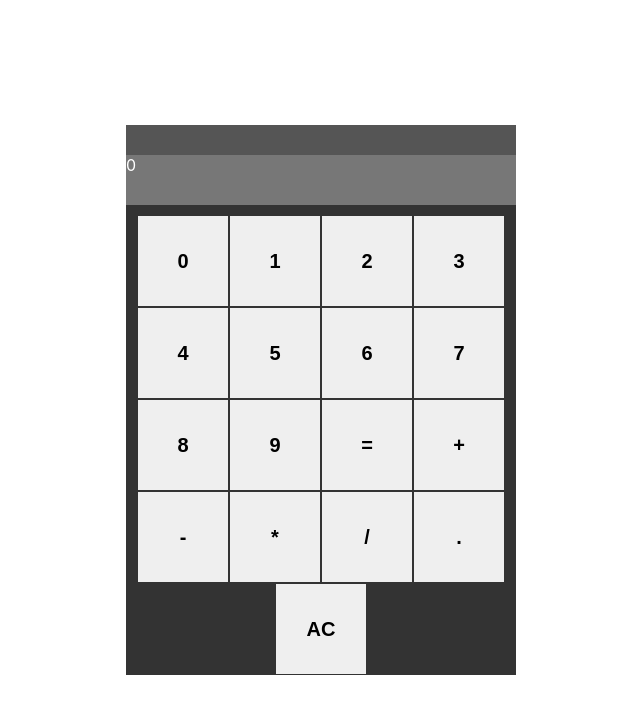
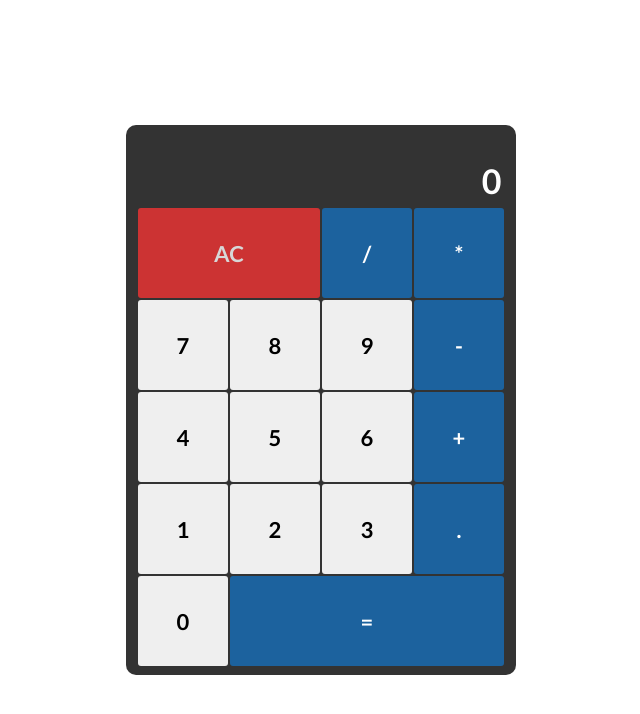
Before and after one commit to andrewhopgood/javascript-calculator, a React (Create React App) app: page / in a window 1280 px wide. Shown: the top 714 px of the page, without its empty margins (319-959 px from the left). Built offline with nearby package versions, Linux system fonts and the light colour scheme.

Commit message:
completed styling, fixed a few bugs

```diff
--- a/src/App.css
+++ b/src/App.css
@@ -1,3 +1,5 @@
+@import url("https://fonts.googleapis.com/css2?family=Lato:wght@700&display=swap");
+
 body {
   height: 100vh;
   display: flex;
@@ -5,4 +7,6 @@
   justify-content: center;
   align-items: center;
   box-sizing: border-box;
+  font-family: "Lato", sans-serif;
+  font-size: 24px;
 }
--- a/src/ButtonData.js
+++ b/src/ButtonData.js
@@ -1,19 +1,32 @@
 export default [
   {
-    id: "zero",
-    name: "0",
+    id: "clear",
+    name: "AC",
   },
   {
-    id: "one",
-    name: "1",
+    id: "divide",
+    name: "/",
   },
   {
-    id: "two",
-    name: "2",
+    id: "multiply",
+    name: "*",
   },
   {
-    id: "three",
-    name: "3",
+    id: "seven",
+    name: "7",
+  },
+  {
+    id: "eight",
+    name: "8",
+  },
+  {
+    id: "nine",
+    name: "9",
+  },
+
+  {
+    id: "subtract",
+    name: "-",
   },
   {
     id: "four",
@@ -28,43 +41,32 @@
     name: "6",
   },
   {
-    id: "seven",
-    name: "7",
-  },
-  {
-    id: "eight",
-    name: "8",
-  },
-  {
-    id: "nine",
-    name: "9",
-  },
-  {
-    id: "equals",
-    name: "=",
-  },
-  {
     id: "add",
     name: "+",
   },
+
   {
-    id: "subtract",
-    name: "-",
+    id: "one",
+    name: "1",
   },
   {
-    id: "multiply",
-    name: "*",
+    id: "two",
+    name: "2",
   },
   {
-    id: "divide",
-    name: "/",
+    id: "three",
+    name: "3",
   },
   {
     id: "decimal",
     name: ".",
   },
   {
-    id: "clear",
-    name: "AC",
+    id: "zero",
+    name: "0",
+  },
+  {
+    id: "equals",
+    name: "=",
   },
 ];
--- a/src/components/Button.js
+++ b/src/components/Button.js
@@ -107,7 +107,9 @@
       ) {
         return;
       }
-
+      if (outputDisplay === "") {
+        return;
+      }
       setInputDisplay(eval(outputDisplay));
       return setOutputDisplay("");
     }
--- a/src/styles/Button.css
+++ b/src/styles/Button.css
@@ -4,8 +4,10 @@
   margin: 1px;
   border: none;
   color: black;
-  font-size: 20px;
+  font-size: 22px;
   font-weight: 900;
+  font-family: inherit;
+  border-radius: 3px;
 }
 
 button:focus {
@@ -16,5 +18,57 @@
 button:active {
   border: none;
   outline: none;
-  background-color: #777;
+  background-color: #999;
 }
+
+#equals {
+  width: 274px;
+}
+
+#equals,
+#divide,
+#multiply,
+#add,
+#subtract,
+#decimal {
+  background-color: rgb(28, 98, 158);
+  color: white;
+}
+
+#equals:active,
+#divide:active,
+#multiply:active,
+#add:active,
+#subtract:active,
+#decimal:active {
+  background-color: rgb(147, 194, 236);
+}
+
+#clear {
+  width: 182px;
+  background-color: rgb(204, 51, 51);
+  color: rgb(215, 215, 215);
+}
+#clear:active {
+  background-color: rgb(248, 72, 72);
+}
+/*
+
+    id: "clear",
+    id: "divide",
+    id: "multiply",
+    id: "seven",
+    id: "eight",
+    id: "nine",
+    id: "subtract",
+    id: "four",
+    id: "five",
+    id: "six",
+    id: "add",
+    id: "one",
+    id: "two",
+    id: "three",
+    id: "decimal",
+    id: "zero",
+    id: "equals",
+*/
--- a/src/styles/ButtonContainer.css
+++ b/src/styles/ButtonContainer.css
@@ -3,6 +3,6 @@
   flex-wrap: wrap;
   justify-content: center;
   align-items: center;
-  margin-top: 10px;
+  margin-top: 2px;
   width: 100%;
 }
--- a/src/styles/Calculator.css
+++ b/src/styles/Calculator.css
@@ -2,4 +2,5 @@
   background-color: #333;
   width: 390px;
   height: 550px;
+  border-radius: 10px;
 }
--- a/src/styles/Display.css
+++ b/src/styles/Display.css
@@ -1,17 +1,34 @@
 #output__screen {
-  background-color: #555;
+  display: flex;
+  justify-content: flex-end;
+  align-items: center;
+  background-color: #333;
+  color: #eeaa33;
+  font-size: 18px;
   padding: 0;
-  width: 100%;
+  width: 95%;
   height: 30px;
   border: none;
   outline: none;
+  margin-left: 15px;
 }
 #display {
-  background-color: #777;
+  display: flex;
+  justify-content: flex-end;
+  align-items: center;
+  background-color: #333;
   color: white;
   padding: 0;
   width: 100%;
   height: 50px;
   border: none;
   outline: none;
+  font-size: 34px;
 }
+
+#display__screen {
+  margin-right: 25px;
+  width: 95%;
+  margin-left: 5px;
+  margin-right: 10px;
+}
```
